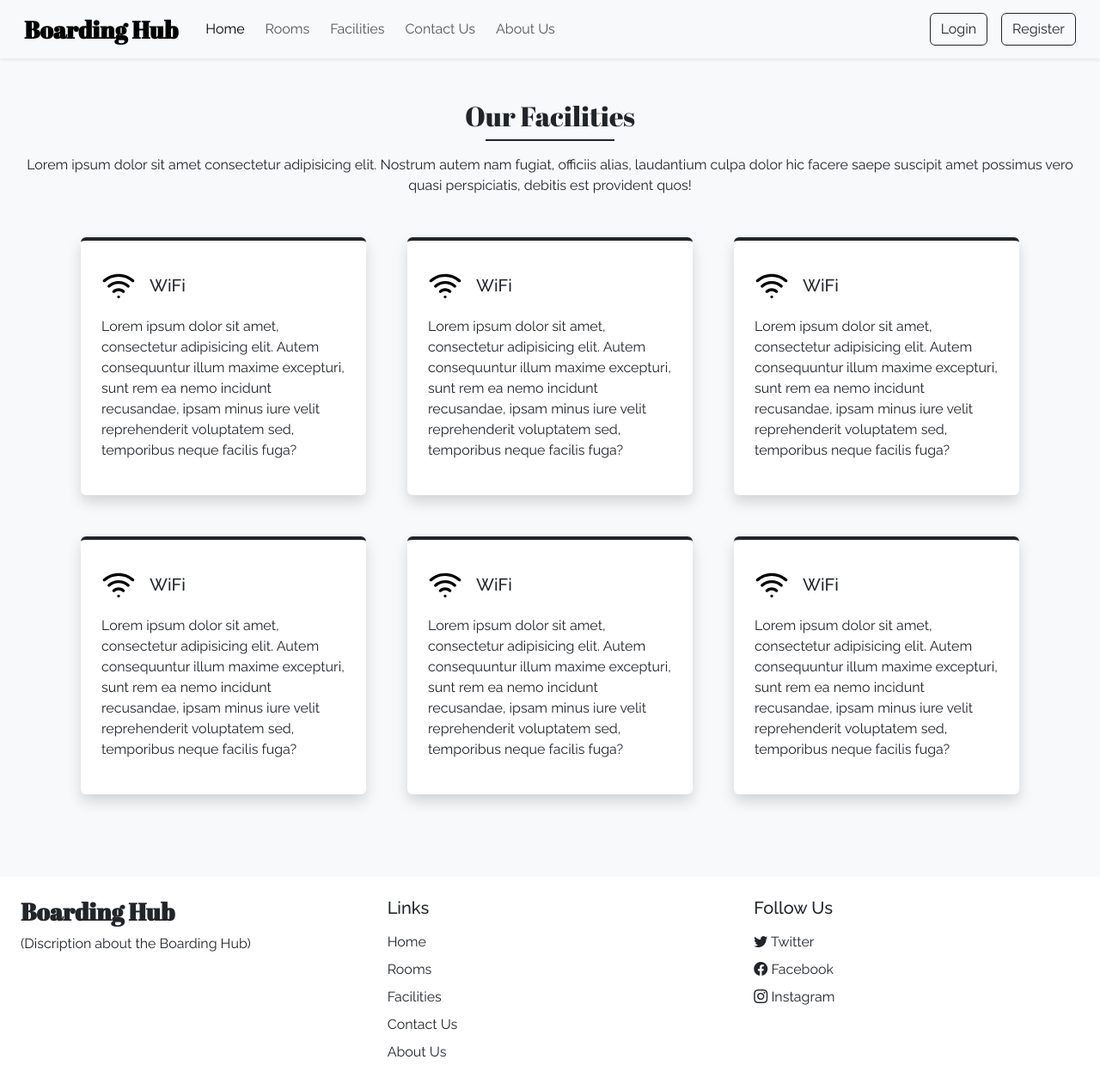
After one commit to wannakill15/BoardingHome, a PHP site: page /facilities.php in a window 1280 px wide. The commit adds this page. Shown: the whole page at 86% size. Run offline with PHP 8.4, Linux system fonts and the light colour scheme.

Commit message:
footer header link been seperate from the index 2 new php the facilities.php then about.php

```diff
--- a/css/common.css
+++ b/css/common.css
@@ -1,3 +1,8 @@
+    :root{
+        --teal: #2ec1ac;
+        --teal_hover: #2ec1ac;
+    }
+
     *{
     font-family: "Raleway", sans-serif;
     }
@@ -16,10 +21,16 @@
     }
 
     .custom-bg{
-        background-color: #2ec1ac;
-        border: 1px solid #2ec1ac;
+        background-color: var(--teal);
+        border: 1px solid var(--teal);
     }
     .custom-bg:hover{
-        background-color: #279e8c;
-        border-color: #279e8c;
+        background-color: var(--teal_hover);
+        border-color: var(--teal_hover);
     }
+
+    .h-line {
+        width: 150px ;
+        margin: 0 auto ;
+        height: 1.7px ;
+    }
--- /dev/null
+++ b/facilities.php
@@ -0,0 +1,145 @@
+<?php
+
+/**
+ * File Name: index.php
+ * Purpose: This file serves as the front-end entry point for the BoardingHub website.
+ * It displays available rooms, handles user registration, login, and other interactions.
+ * Authors: [Mark John Jopia] [Kenneth Bacaresas] [Russell Osias]
+ * Contact: [markjohnjopia1@gmail.com] [ken.ae26@gmail.com] [osiasrussell@gmail.com]
+ * Date Created: [May 4, 2024]
+ * Last Modified: [May 18,2024]
+ *
+ * Overview:
+ * This file includes the main HTML structure and integrates PHP to
+ * fetch and display dynamic content from the database.
+ * It manages:
+ * - Display of available rooms
+ * - User registration and login forms
+ * - Navigation and layout components
+ */
+?>
+
+<!DOCTYPE html>
+<html lang="en">
+<head>
+    <meta charset="UTF-8">
+    <meta name="viewport" content="width=device-width, initial-scale=1.0">
+    <title>Boarding Hub - Facilities</title>
+    <?php require('inc/link.php') ?>
+
+    <style>
+        .pop:hover{
+            border-top-color: var(--teal) !important;
+            transform: scale(1.03);
+            transition: all 0.3s;
+        }
+    </style>
+
+</head>
+<body class="bg-light">
+    <?php require('inc/header.php') ?>
+
+    <div class="my-5 px-4">
+        <h2 class="fa-bold h-font text-center"> Our Facilities</h2>
+        <div class="h-line bg-dark"></div>
+        <p class="text-center mt-3">
+            Lorem ipsum dolor sit amet consectetur adipisicing elit.
+            Nostrum autem nam fugiat, officiis alias, laudantium culpa
+            dolor hic facere saepe suscipit amet possimus vero quasi perspiciatis,
+            debitis est provident quos!
+        </p>
+    </div>
+
+    <div class="container">
+        <div class="row">
+            <div class="col-lg-4 col-md-6 mb-5 px-4">
+                <div class="bg-white rounded shadow p-4 border-top border-4 border-dark pop">
+                    <div class="d-flex align-items-center mb-2">
+                    <img src="images/features/wifi.svg" width="40px">
+                    <h5 class="m-3">WiFi</h5>
+                    </div>
+                    <p>
+                        Lorem ipsum dolor sit amet, consectetur adipisicing elit.
+                         Autem consequuntur illum maxime excepturi, sunt rem ea nemo
+                         incidunt recusandae, ipsam minus iure velit reprehenderit
+                         voluptatem sed, temporibus neque facilis fuga?
+                    </p>
+                </div>
+            </div>
+            <div class="col-lg-4 col-md-6 mb-5 px-4">
+                <div class="bg-white rounded shadow p-4 border-top border-4 border-dark pop">
+                    <div class="d-flex align-items-center mb-2">
+                    <img src="images/features/wifi.svg" width="40px">
+                    <h5 class="m-3">WiFi</h5>
+                    </div>
+                    <p>
+                        Lorem ipsum dolor sit amet, consectetur adipisicing elit.
+                         Autem consequuntur illum maxime excepturi, sunt rem ea nemo
+                         incidunt recusandae, ipsam minus iure velit reprehenderit
+                         voluptatem sed, temporibus neque facilis fuga?
+                    </p>
+                </div>
+            </div>
+            <div class="col-lg-4 col-md-6 mb-5 px-4">
+                <div class="bg-white rounded shadow p-4 border-top border-4 border-dark pop">
+                    <div class="d-flex align-items-center mb-2">
+                    <img src="images/features/wifi.svg" width="40px">
+                    <h5 class="m-3">WiFi</h5>
+                    </div>
+                    <p>
+                        Lorem ipsum dolor sit amet, consectetur adipisicing elit.
+                         Autem consequuntur illum maxime excepturi, sunt rem ea nemo
+                         incidunt recusandae, ipsam minus iure velit reprehenderit
+                         voluptatem sed, temporibus neque facilis fuga?
+                    </p>
+                </div>
+            </div>
+            <div class="col-lg-4 col-md-6 mb-5 px-4">
+                <div class="bg-white rounded shadow p-4 border-top border-4 border-dark pop">
+                    <div class="d-flex align-items-center mb-2">
+                    <img src="images/features/wifi.svg" width="40px">
+                    <h5 class="m-3">WiFi</h5>
+                    </div>
+                    <p>
+                        Lorem ipsum dolor sit amet, consectetur adipisicing elit.
+                         Autem consequuntur illum maxime excepturi, sunt rem ea nemo
+                         incidunt recusandae, ipsam minus iure velit reprehenderit
+                         voluptatem sed, temporibus neque facilis fuga?
+                    </p>
+                </div>
+            </div>
+            <div class="col-lg-4 col-md-6 mb-5 px-4">
+                <div class="bg-white rounded shadow p-4 border-top border-4 border-dark pop">
+                    <div class="d-flex align-items-center mb-2">
+                    <img src="images/features/wifi.svg" width="40px">
+                    <h5 class="m-3">WiFi</h5>
+                    </div>
+                    <p>
+                        Lorem ipsum dolor sit amet, consectetur adipisicing elit.
+                         Autem consequuntur illum maxime excepturi, sunt rem ea nemo
+                         incidunt recusandae, ipsam minus iure velit reprehenderit
+                         voluptatem sed, temporibus neque facilis fuga?
+                    </p>
+                </div>
+            </div>
+            <div class="col-lg-4 col-md-6 mb-5 px-4">
+                <div class="bg-white rounded shadow p-4 border-top border-4 border-dark pop">
+                    <div class="d-flex align-items-center mb-2">
+                    <img src="images/features/wifi.svg" width="40px">
+                    <h5 class="m-3">WiFi</h5>
+                    </div>
+                    <p>
+                        Lorem ipsum dolor sit amet, consectetur adipisicing elit.
+                         Autem consequuntur illum maxime excepturi, sunt rem ea nemo
+                         incidunt recusandae, ipsam minus iure velit reprehenderit
+                         voluptatem sed, temporibus neque facilis fuga?
+                    </p>
+                </div>
+            </div>
+
+        </div>
+    </div>
+
+    <?php require('inc/footer.php') ?>
+</body>
+</html>
--- /dev/null
+++ b/inc/footer.php
@@ -0,0 +1,33 @@
+<div class="container-fluid bg-white mt-5">
+        <div class="row">
+            <div class="col-lg-4 p-4">
+                <h3 class="h-font fw-bold fs-3 mb-2">Boarding Hub</h3>
+                <p>
+                    (Discription about the Boarding Hub)
+                </p>
+            </div>
+            <div class="col-lg-4 p-4">
+                <h5 class="mb-3">Links</h5>
+                <a href="#" class="d-inline-block mb-2 text-dark text-decoration-none">Home</a> <br>
+                <a href="#" class="d-inline-block mb-2 text-dark text-decoration-none">Rooms</a> <br>
+                <a href="#" class="d-inline-block mb-2 text-dark text-decoration-none">Facilities</a> <br>
+                <a href="#" class="d-inline-block mb-2 text-dark text-decoration-none">Contact Us</a> <br>
+                <a href="#" class="d-inline-block mb-2 text-dark text-decoration-none">About Us</a> <br>
+            </div>
+            <div class="col-lg-4 p-4">
+                <h5 class="mb-3">Follow Us</h5>
+                <a href="#" class="d-inline-block text-dark text-decoration-none mb-2">
+                    <i class="bi bi-twitter"></i> Twitter
+                </a> <br>
+                <a href="#" class="d-inline-block text-dark text-decoration-none mb-2">
+                    <i class="bi bi-facebook"></i> Facebook
+                </a> <br>
+                <a href="#" class="d-inline-block text-dark text-decoration-none">
+                    <i class="bi bi-instagram"></i> Instagram
+                </a> <br>
+            </div>
+        </div>
+    </div>
+
+
+    <script src="https://cdn.jsdelivr.net/npm/bootstrap@5.3.3/dist/js/bootstrap.bundle.min.js" integrity="sha384-YvpcrYf0tY3lHB60NNkmXc5s9fDVZLESaAA55NDzOxhy9GkcIdslK1eN7N6jIeHz" crossorigin="anonymous"></script>
--- /dev/null
+++ b/inc/header.php
@@ -0,0 +1,35 @@
+<nav class="navbar navbar-expand-lg bg-body-tertiary navbar-light bg-white px-lg-3 py-lg-2 shadow-sm sticky-top">
+    <div class="container-fluid">
+        <a class="navbar-brand me-4 fw-bold fs-3 h-font"  href="index.php">Boarding Hub</a>
+        <button class="navbar-toggler shadow-none" type="button" data-bs-toggle="collapse" data-bs-target="#navbarSupportedContent" aria-controls="navbarSupportedContent" aria-expanded="false" aria-label="Toggle navigation">
+        <span class="navbar-toggler-icon"></span>
+        </button>
+        <div class="collapse navbar-collapse" id="navbarSupportedContent">
+        <ul class="navbar-nav me-auto mb-2 mb-lg-0">
+            <li class="nav-item">
+            <a class="nav-link active me-2" aria-current="page" href="#">Home</a>
+            </li>
+            <li class="nav-item me-2">
+            <a class="nav-link" href="#">Rooms</a>
+            </li>
+            <li class="nav-item me-2">
+            <a class="nav-link" href="facilities.php">Facilities</a>
+            </li>
+            <li class="nav-item me-2">
+            <a class="nav-link" href="#">Contact Us</a>
+            </li>
+            <li class="nav-item me-2">
+            <a class="nav-link" href="about.php">About Us</a>
+            </li>
+        </ul>
+            <div class="d-flex" role="search">
+                <button type="button" class="btn btn-outline-dark shadow-none me-lg-3 me-2" data-bs-toggle="modal" data-bs-target="#loginModal">
+                    Login
+                </button>
+                <button type="button" class="btn btn-outline-dark shadow-none" data-bs-toggle="modal" data-bs-target="#registerModal">
+                    Register
+                </button>
+            </div>
+        </div>
+    </div>
+</nav>
--- /dev/null
+++ b/inc/link.php
@@ -0,0 +1,7 @@
+<link href="https://cdn.jsdelivr.net/npm/bootstrap@5.3.3/dist/css/bootstrap.min.css" rel="stylesheet" integrity="sha384-QWTKZyjpPEjISv5WaRU9OFeRpok6YctnYmDr5pNlyT2bRjXh0JMhjY6hW+ALEwIH" crossorigin="anonymous">
+<link rel="preconnect" href="https://fonts.googleapis.com">
+<link rel="preconnect" href="https://fonts.gstatic.com" crossorigin>
+<link href="https://fonts.googleapis.com/css2?family=Abril+Fatface&family=Raleway:ital,wght@0,100..900;1,100..900&display=swap" rel="stylesheet">
+<link rel="stylesheet" href="https://cdn.jsdelivr.net/npm/bootstrap-icons@1.11.3/font/bootstrap-icons.min.css">
+<link rel="stylesheet" href="https://cdn.jsdelivr.net/npm/swiper@11/swiper-bundle.min.css"/>
+<link rel="stylesheet" href="css/common.css ">
```
Also changed, not shown: about.php (added, +74 -0 lines), index.php (+6 -75 lines).
